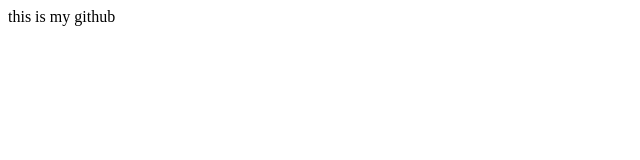
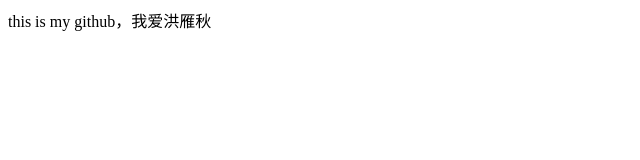
Before and after one commit to zhouxuyang/zhouxuyang.github.io, a plain HTML site: page index.html in a window 1280 px wide. Shown: the whole page, without its empty margins (0-640 px from the left). Drawn offline with Linux system fonts and the light colour scheme.

Commit message:
index page test love

```diff
--- a/index.html
+++ b/index.html
@@ -8,6 +8,6 @@
     <title>Document</title>
 </head>
 <body>
-    this is my github
+    this is my github，我爱洪雁秋
 </body>
 </html>
```
